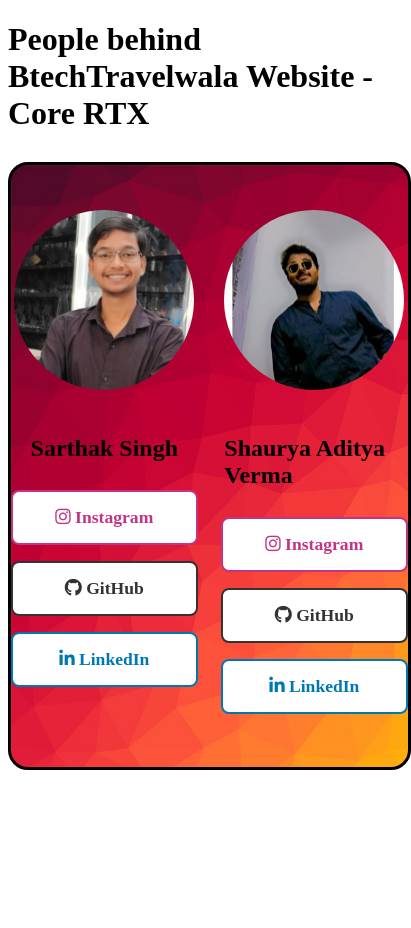
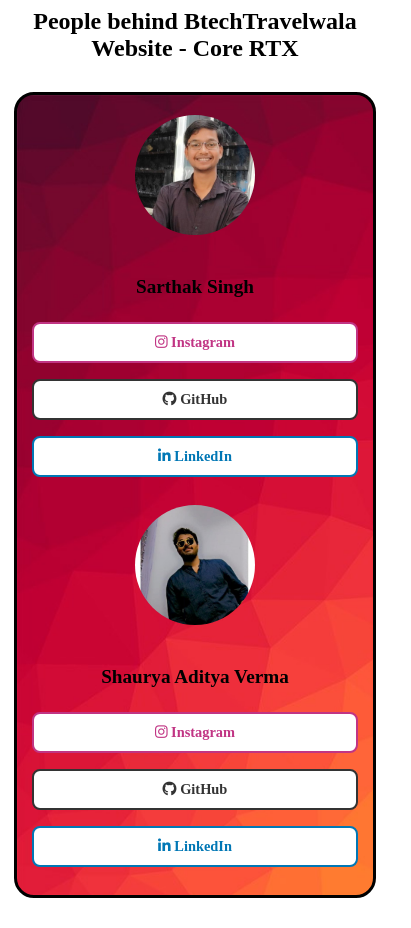
Before and after one commit to shauryaadi99/Core-RTX-details, a plain HTML site: page index.html in a window 390 px wide. Shown: the whole page, 411 px wide, since content can reach past the window. Before the commit the page ends 844 px from the top, so only its background shows below. Drawn offline with Linux system fonts and the light colour scheme.

Commit message:
some more changes

```diff
--- a/style.css
+++ b/style.css
@@ -109,3 +109,56 @@ h2 {
 h2:hover {
   transform: scale(1.1);
 }
+@media (max-width: 1024px) {
+  .main-container {
+    flex-direction: column;
+    padding: 20px;
+  }
+
+  .column {
+    margin: 10px 0;
+    width: 100%;
+  }
+
+  .profile-pic1, .profile-pic2 {
+    width: 150px;
+    height: 150px;
+  }
+
+  .link-item {
+    width: 90%;
+    font-size: 1em;
+  }
+}
+
+@media (max-width: 600px) {
+  .main-container {
+    padding: 10px;
+  }
+
+  .column {
+    width: 100%;
+    margin: 10px 0;
+  }
+
+  .profile-pic1, .profile-pic2 {
+    width: 120px;
+    height: 120px;
+  }
+
+  .link-item {
+    padding: 10px;
+    font-size: 0.9em;
+  }
+
+  h1 {
+    font-size: 1.5em;
+    text-align: center;
+    width: 100%;
+    margin: 0;
+  }
+
+  h2 {
+    font-size: 1.2em;
+  }
+}
```
